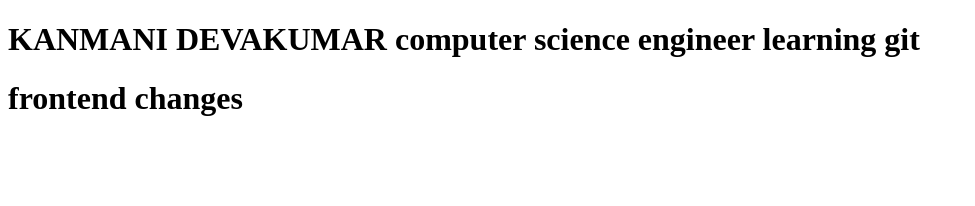
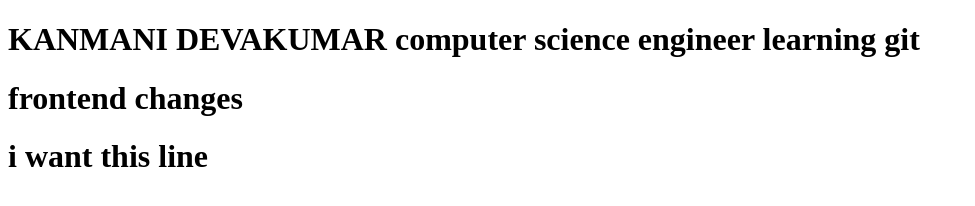
Before and after one commit to kanmanidevakumar/samplerepo, a plain HTML site: page index.html in a window 1280 px wide. Shown: the whole page, without its empty margins (0-975 px from the left). Drawn offline with Linux system fonts and the light colour scheme.

Commit message:
Update index.html
feat:something

```diff
--- a/index.html
+++ b/index.html
@@ -8,6 +8,6 @@
 <body>
     <h1>KANMANI DEVAKUMAR computer science engineer learning git</h1>
     <h1>frontend changes</h1>
-
+    <h1>i want this line</h1>
 </body>
 </html>
```
